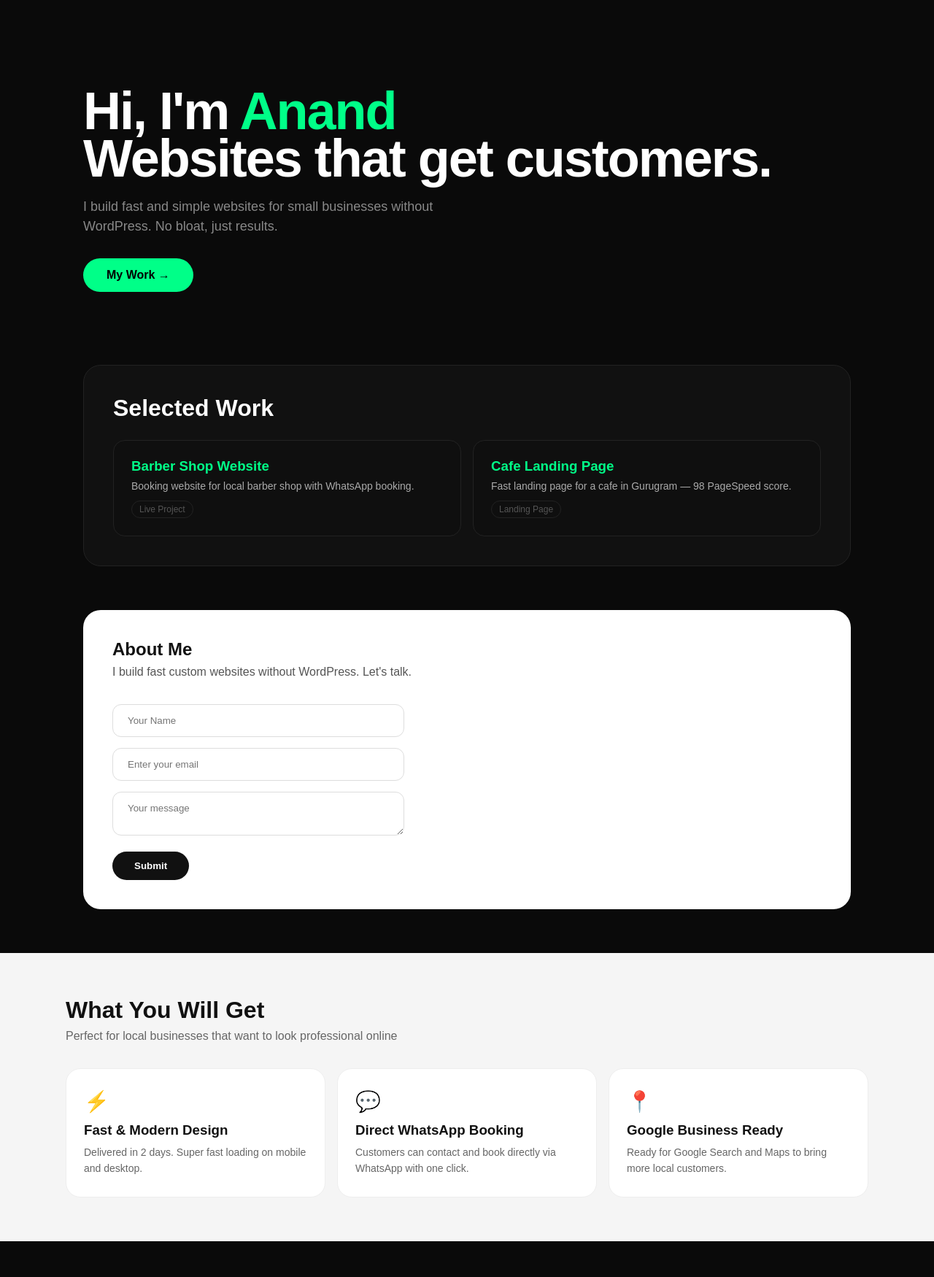
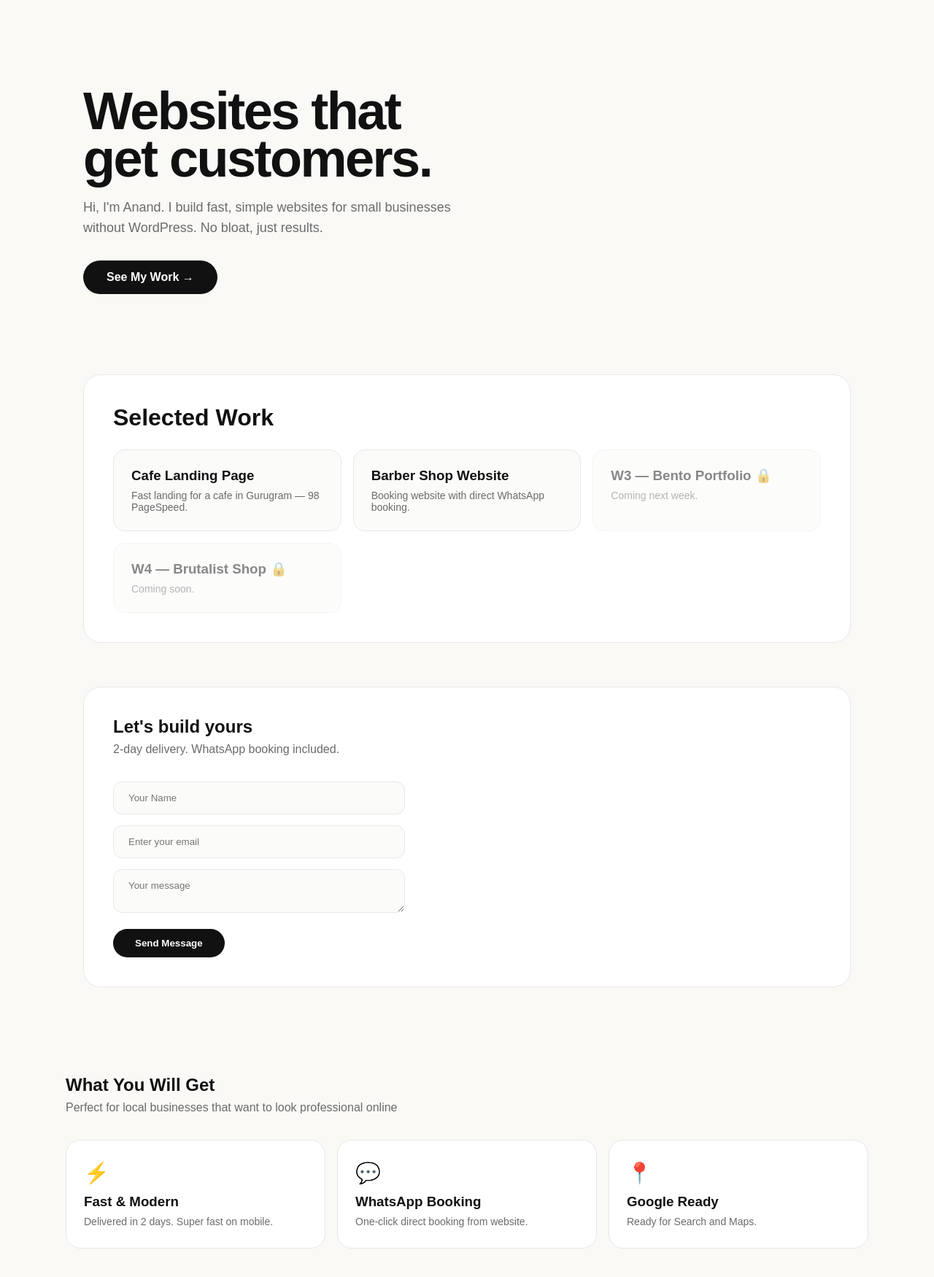
Before and after one commit to anandcreates64-creator/day8-hero, a plain HTML site: page index.html in a window 1280 px wide. Shown: the part 20-1770 px from the top of the page at 73% size. Before the commit the page ends 1721 px from the top, so only its background shows below. Drawn offline with Linux system fonts and the light colour scheme; a web font is replaced by a local one.

Commit message:
Refactor index.html for styling and content updates
Updated styling and content for the hero section, projects, and services. Improved button text and form submission handling.

```diff
--- a/index.html
+++ b/index.html
@@ -7,100 +7,72 @@
 <meta name="description" content="I build fast and simple websites for small businesses without WordPress.">
 <link href="https://api.fontshare.com/v2/css?f[]=syne@600,700,800&f[]=satoshi@400,500,700&display=swap" rel="stylesheet">
 <style>
+  :root { --bg: #FAF9F6; --text: #111111; --muted: #6B6B6B; --border: #E8E8E8; --card: #FFFFFF; }
     * { box-sizing: border-box; margin: 0; padding: 0; }
-  body { background: #0a0a0a; color: white; font-family: 'Satoshi', sans-serif; padding: 0; }
+  body { background: var(--bg); color: var(--text); font-family: 'Satoshi', sans-serif; }
   .container { max-width: 1100px; margin: 0 auto; padding: 60px 24px; }
-
-  /* HERO - Minimal.Gallery Style */
-  .hero { text-align: left; padding: 80px 0 40px 0; }
-  .hero h1 { font-family: 'Syne', sans-serif; font-size: clamp(42px, 8vw, 72px); font-weight: 800; line-height: 0.9; color: white; letter-spacing: -2px; }
-  .hero h1 span { color: #00ff88; }
-  .hero p { color: #888; font-size: 18px; max-width: 520px; margin-top: 20px; line-height: 1.5; }
-  .hero-btn { display: inline-block; margin-top: 30px; background: #00ff88; color: black; padding: 14px 32px; border-radius: 100px; font-weight: 700; text-decoration: none; }
-
-  /* SERVICES - Bento */
-  #services { background: #f5f5f5; padding: 60px 24px; }
-  #services h2 { font-family: 'Syne', sans-serif; color: #111; font-size: 32px; }
-  .bento { display: grid; grid-template-columns: repeat(auto-fit, minmax(280px, 1fr)); gap: 16px; max-width: 1100px; margin: 35px auto 0 auto; }
-  .bento-card { background: white; padding: 28px 24px; border-radius: 20px; text-align: left; border: 1px solid #eee; transition: 0.3s; }
-  .bento-card:hover { transform: translateY(-5px); box-shadow: 0 15px 30px rgba(0,0,0,0.08); }
-
-  /* PROJECTS - Upgraded Bento */
-  #projects { background: #111; border-radius: 24px; border: 1px solid #222; padding: 40px; margin-top: 60px; }
+  .hero { text-align: left; padding: 80px 0 50px 0; }
+  .hero h1 { font-family: 'Syne', sans-serif; font-size: clamp(44px, 8vw, 72px); font-weight: 800; line-height: 0.9; letter-spacing: -2.5px; color: var(--text); }
+  .hero p { color: var(--muted); font-size: 18px; max-width: 520px; margin-top: 20px; line-height: 1.6; }
+  .hero-btn { display: inline-block; margin-top: 30px; background: var(--text); color: white; padding: 14px 32px; border-radius: 100px; font-weight: 700; text-decoration: none; }
+  #projects { background: var(--card); border-radius: 24px; border: 1px solid var(--border); padding: 40px; margin-top: 60px; }
   #projects h2 { font-family: 'Syne', sans-serif; font-size: 32px; margin-bottom: 25px; }
   .project-grid { display: grid; grid-template-columns: repeat(auto-fit, minmax(300px, 1fr)); gap: 16px; }
-  .project-card { text-decoration: none; display: block; border: 1px solid #222; border-radius: 16px; padding: 24px; background: #0f0f0f; transition: 0.3s; text-align: left; }
-  .project-card:hover { border-color: #00ff88 !important; transform: translateY(-4px); background: #151515; box-shadow: 0 8px 25px rgba(0,255,136,0.15); }
-  .project-card h3 { color: #00ff88; margin-bottom: 8px; font-family: 'Syne', sans-serif; }
-  .project-card p { color: #aaa; font-size: 14px; }
-  .project-tag { display: inline-block; margin-top: 12px; font-size: 12px; color: #555; border: 1px solid #222; padding: 4px 10px; border-radius: 100px; }
-
-  /* ABOUT + FORM */
-  #about { background: white; border-radius: 24px; padding: 40px; margin-top: 60px; text-align: left; }
-  input, textarea { padding: 14px 20px; border-radius: 12px; border: 1px solid #ddd; width: 100%; max-width: 400px; margin-top: 15px; font-family: 'Satoshi', sans-serif; }
+  .project-card { text-decoration: none; display: block; border: 1px solid var(--border); border-radius: 16px; padding: 24px; background: #FBFBF9; transition: 0.3s; text-align: left; }
+  .project-card:hover { border-color: var(--text); transform: translateY(-4px); background: white; box-shadow: 0 12px 30px rgba(0,0,0,0.06); }
+  .project-card h3 { color: var(--text); margin-bottom: 8px; font-family: 'Syne', sans-serif; font-weight: 700; }
+  .project-card p { color: var(--muted); font-size: 14px; }
+  #services { padding: 60px 24px; background: var(--bg); }
+  .bento { display: grid; grid-template-columns: repeat(auto-fit, minmax(280px, 1fr)); gap: 16px; max-width: 1100px; margin: 35px auto 0 auto; }
+  .bento-card { background: var(--card); padding: 28px 24px; border-radius: 20px; text-align: left; border: 1px solid var(--border); }
+  #about { background: var(--card); border-radius: 24px; padding: 40px; margin-top: 60px; text-align: left; border: 1px solid var(--border); }
+  input, textarea { padding: 14px 20px; border-radius: 12px; border: 1px solid var(--border); width: 100%; max-width: 400px; margin-top: 15px; font-family: 'Satoshi', sans-serif; background: #FBFBF9; }
 </style>
 </head>
 <body>
 <div class="container">
   <div class="hero">
-    <h1>Hi, I'm <span>Anand</span><br>Websites that get customers.</h1>
-    <p>I build fast and simple websites for small businesses without WordPress. No bloat, just results.</p>
-    <a href="#projects" class="hero-btn">My Work →</a>
+    <h1>Websites that<br>get customers.</h1>
+    <p>Hi, I'm Anand. I build fast, simple websites for small businesses without WordPress. No bloat, just results.</p>
+    <a href="#projects" class="hero-btn">See My Work →</a>
   </div>
-
   <div id="projects">
     <h2>Selected Work</h2>
     <div class="project-grid">
-      <a href="barber.html" class="project-card">
-        <h3>Barber Shop Website</h3>
-        <p>Booking website for local barber shop with WhatsApp booking.</p>
-        <span class="project-tag">Live Project</span>
-      </a>
-      <a href="cafe.html" class="project-card">
-        <h3>Cafe Landing Page</h3>
-        <p>Fast landing page for a cafe in Gurugram — 98 PageSpeed score.</p>
-        <span class="project-tag">Landing Page</span>
-      </a>
+      <a href="./cafe.html" class="project-card"><h3>Cafe Landing Page</h3><p>Fast landing for a cafe in Gurugram — 98 PageSpeed.</p></a>
+      <a href="./barber.html" class="project-card"><h3>Barber Shop Website</h3><p>Booking website with direct WhatsApp booking.</p></a>
+      <div class="project-card" style="opacity:0.5;"><h3>W3 — Bento Portfolio 🔒</h3><p>Coming next week.</p></div>
+      <div class="project-card" style="opacity:0.5;"><h3>W4 — Brutalist Shop 🔒</h3><p>Coming soon.</p></div>
     </div>
   </div>
-
   <div id="about">
-    <h2 style="color:#111; font-family: 'Syne', sans-serif;">About Me</h2>
-    <p style="color:#555; margin-top: 8px;">I build fast custom websites without WordPress. Let's talk.</p>
+    <h2 style="font-family: 'Syne', sans-serif; color:#111;">Let's build yours</h2>
+    <p style="color:#6B6B6B; margin-top: 8px;">2-day delivery. WhatsApp booking included.</p>
     <form id="contact-form" style="margin-top: 20px;">
       <input name="name" type="text" placeholder="Your Name" required maxlength="50" /><br>
       <input name="email" type="email" placeholder="Enter your email" required maxlength="100" /><br>
       <textarea name="message" placeholder="Your message" required maxlength="300"></textarea><br><br>
-      <button type="submit" style="background:#111; color:white; padding:12px 30px; border-radius:100px; border:none; font-weight:bold; cursor:pointer;">Submit</button>
+      <button type="submit" style="background:#111; color:white; padding:12px 30px; border-radius:100px; border:none; font-weight:bold; cursor:pointer;">Send Message</button>
     </form>
   </div>
 </div>
-
 <section id="services">
-  <div style="max-width: 1100px; margin: 0 auto; text-align: left;">
-    <h2>What You Will Get</h2>
-    <p style="color: #666; margin-top: 8px;">Perfect for local businesses that want to look professional online</p>
-  </div>
+  <div style="max-width: 1100px; margin: 0 auto; text-align: left;"><h2 style="font-family:'Syne',sans-serif;">What You Will Get</h2><p style="color:#6B6B6B; margin-top:8px;">Perfect for local businesses that want to look professional online</p></div>
   <div class="bento">
-    <div class="bento-card"><div style="font-size:28px;">⚡</div><h3 style="color:#111; margin:12px 0 8px 0;">Fast & Modern Design</h3><p style="color:#666; font-size:14px; line-height:1.6;">Delivered in 2 days. Super fast loading on mobile and desktop.</p></div>
-    <div class="bento-card"><div style="font-size:28px;">💬</div><h3 style="color:#111; margin:12px 0 8px 0;">Direct WhatsApp Booking</h3><p style="color:#666; font-size:14px; line-height:1.6;">Customers can contact and book directly via WhatsApp with one click.</p></div>
-    <div class="bento-card"><div style="font-size:28px;">📍</div><h3 style="color:#111; margin:12px 0 8px 0;">Google Business Ready</h3><p style="color:#666; font-size:14px; line-height:1.6;">Ready for Google Search and Maps to bring more local customers.</p></div>
+    <div class="bento-card"><div style="font-size:28px;">⚡</div><h3 style="margin:12px 0 8px 0;">Fast & Modern</h3><p style="color:#6B6B6B; font-size:14px;">Delivered in 2 days. Super fast on mobile.</p></div>
+    <div class="bento-card"><div style="font-size:28px;">💬</div><h3 style="margin:12px 0 8px 0;">WhatsApp Booking</h3><p style="color:#6B6B6B; font-size:14px;">One-click direct booking from website.</p></div>
+    <div class="bento-card"><div style="font-size:28px;">📍</div><h3 style="margin:12px 0 8px 0;">Google Ready</h3><p style="color:#6B6B6B; font-size:14px;">Ready for Search and Maps.</p></div>
   </div>
 </section>
-
 <script>
 const scriptURL = 'https://script.google.com/macros/s/AKfycbzxwVr9MROGJTJpDqW2jXESkHL3AS7EkPMmYkcIzRem60sRvWtJ1myPQ3JJ2py2chKR0w/exec';
 const form = document.getElementById('contact-form');
 form.addEventListener('submit', e => {
-  e.preventDefault();
-  const btn = form.querySelector('button');
-  btn.innerText = 'Sending...';
-  const formData = new FormData(form);
-  formData.append("secret", "anand2026_secure");
-  fetch(scriptURL, { method: 'POST', body: formData})
-    .then(() => { alert("Thanks! Message sent."); form.reset(); btn.innerText = 'Submit'; })
-    .catch(error => { alert("Error! " + error.message); btn.innerText = 'Submit'; });
+  e.preventDefault(); const btn = form.querySelector('button'); btn.innerText = 'Sending...';
+  const formData = new FormData(form); formData.append("secret", "anand2026_secure");
+  fetch(scriptURL, { method: 'POST', body: formData}).then(() => { alert("Thanks! Message sent."); form.reset(); btn.innerText = 'Send Message'; })
+  .catch(error => { alert("Error! " + error.message); btn.innerText = 'Send Message'; });
 });
 </script>
 </body>
-  </html>
+</html>
```
